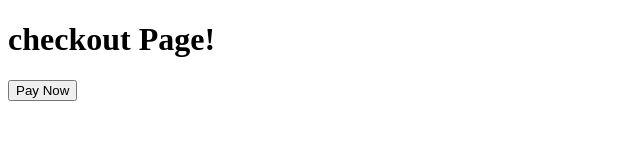
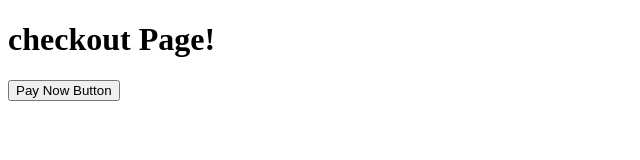
Before and after one commit to cilla-sys/Git-Jira-Integration, a plain HTML site: page index.html in a window 1280 px wide. Shown: the whole page, without its empty margins (0-640 px from the left). Drawn offline with Linux system fonts and the light colour scheme.

Commit message:
Gi-1:changes made to initial commit

```diff
--- a/index.html
+++ b/index.html
@@ -3,7 +3,7 @@
     <head>
         <body>
             <h1>checkout Page!</h1>
-            <button>Pay Now</button>
+            <button>Pay Now Button</button>
         </body>
     </head>
 </html>
```
